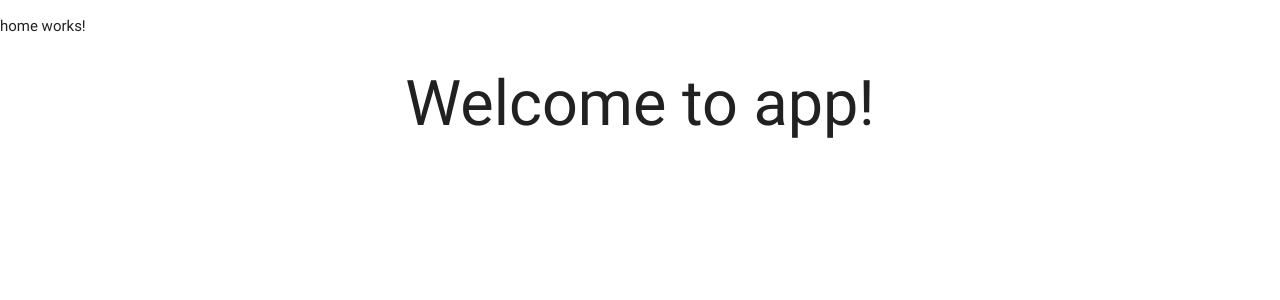
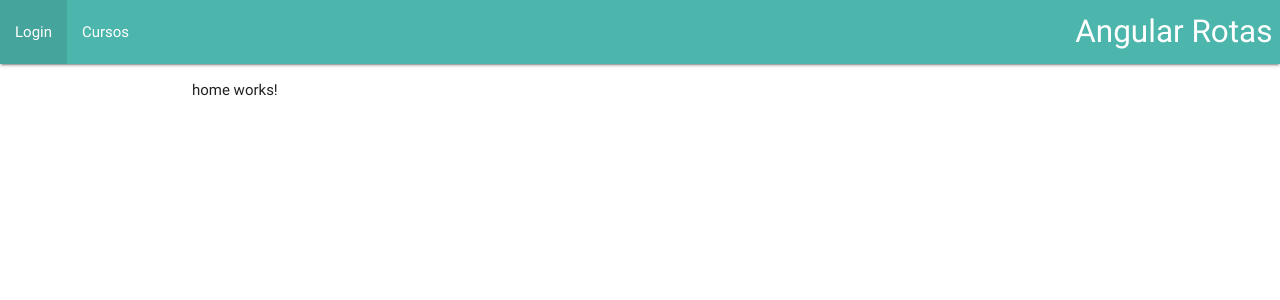
Before and after one commit to FBrito1/Angular2-Rotas, an Angular app: page / in a window 1280 px wide. Shown: the top 300 px of the page. Built offline with nearby package versions, Linux system fonts and the light colour scheme.

Commit message:
configuração do menu

```diff
--- a/src/app/app.component.html
+++ b/src/app/app.component.html
@@ -1,6 +1,13 @@
-<router-outlet></router-outlet>
+<nav>
+  <div class="nav-wrapper  teal lighten-2">
+    <a routerLink="" class="brand-logo right">Angular Rotas</a>
+    <ul id="nav-mobile" class="left hide-on-med-and-down">
+      <li routerLinkActive="active"><a routerLink="/login">Login</a></li>
+      <li routerLinkActive="active"><a routerLink="/cursos">Cursos</a></li>
+    </ul>
+  </div>
+</nav>
 
-<div style="text-align:center">
-  <h1>
-    Welcome to {{title}}!
-  </h1>
+<div class="container">
+  <router-outlet></router-outlet>
+</div>
```
